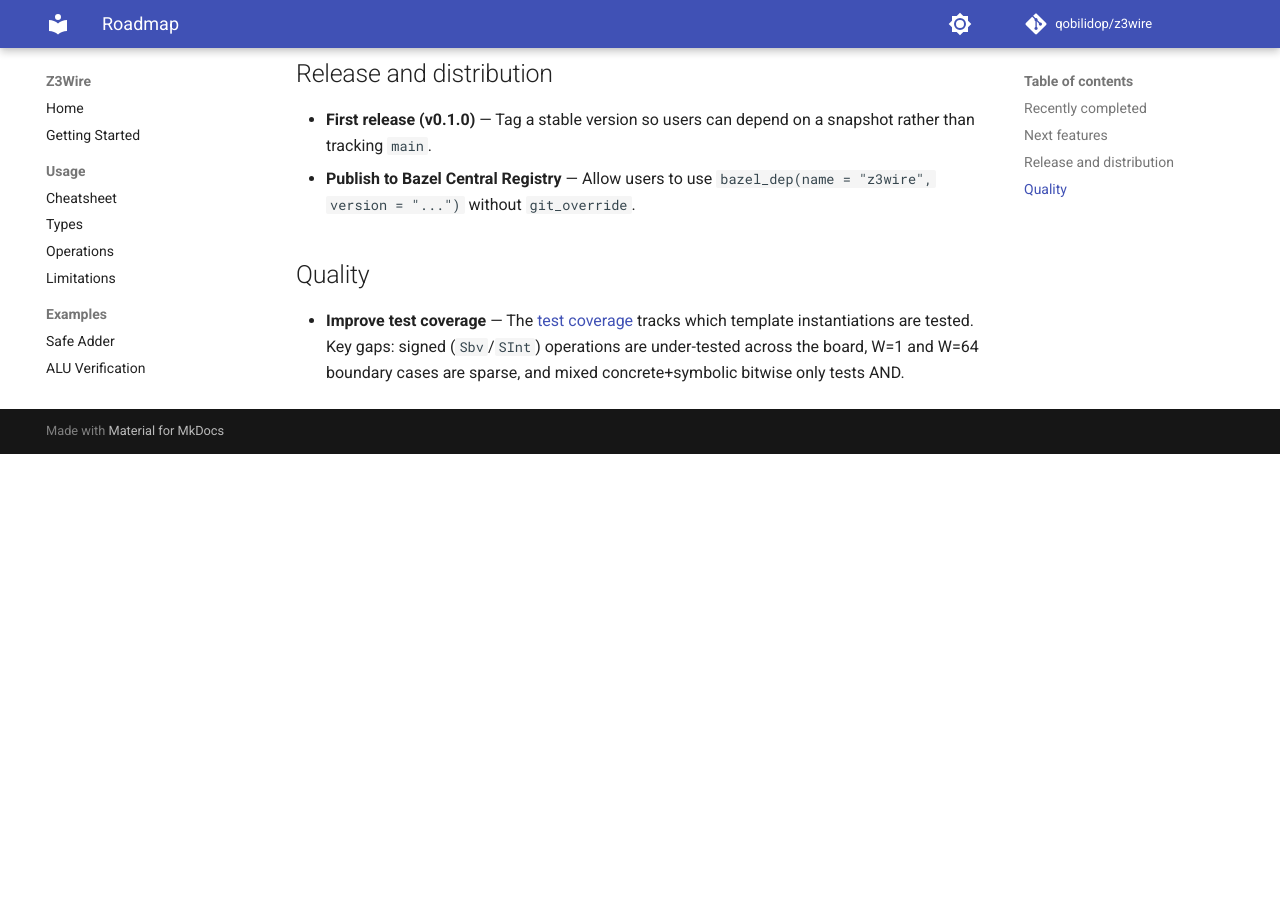
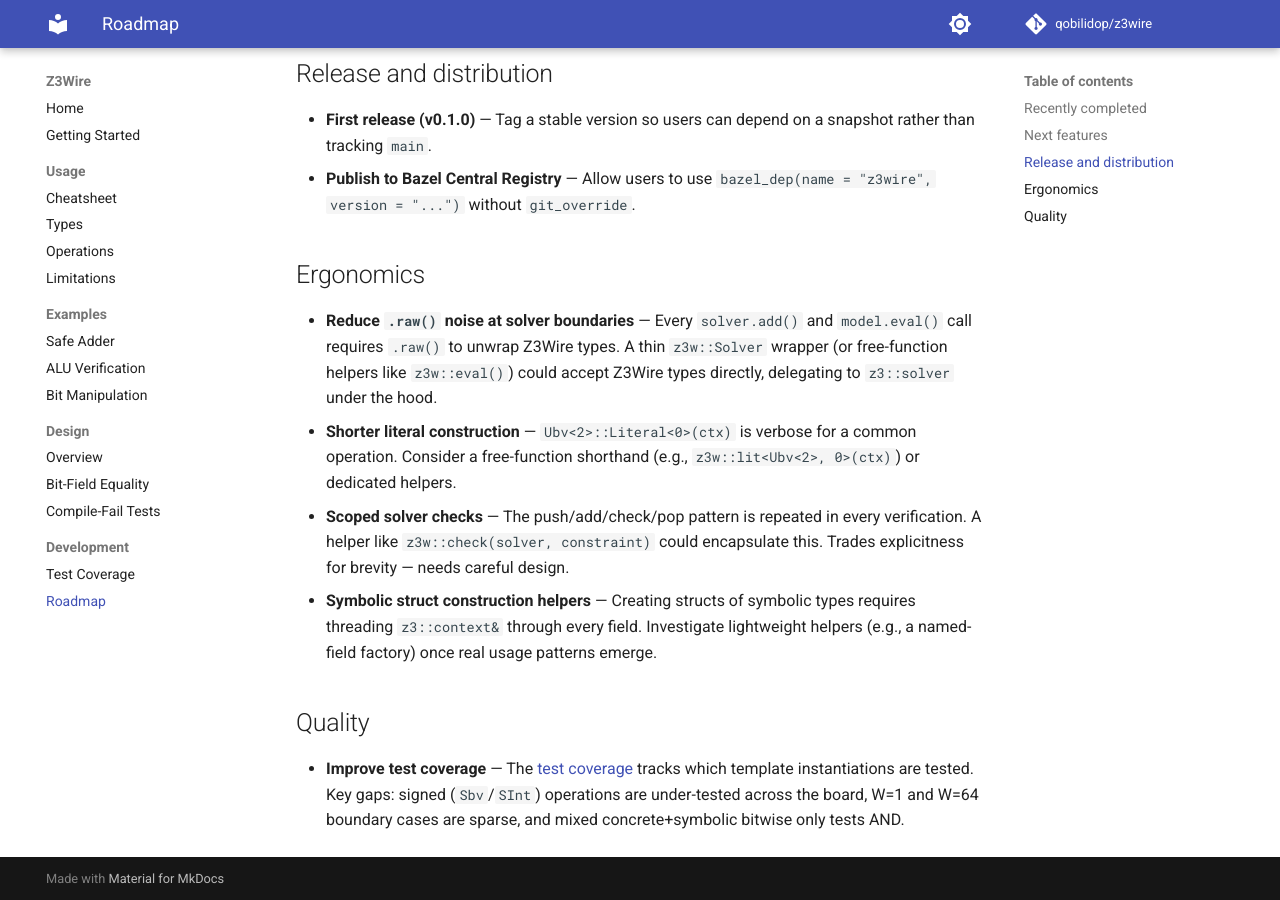
Before and after one commit to qobilidop/z3wire, an MkDocs documentation site: the page built from docs/dev/roadmap.md, in a window 1280 px wide and 900 px high, scrolled down 795 px. Built offline with MkDocs 1.6.1 and Material for MkDocs 9.7.7, drawn with Linux system fonts in a browser that asks for light colours; comment, search, counter and statistics services are not loaded; before the commit the page ends 1249 px from its top, so only the background shows below that.

Commit message:
Add ergonomics section to roadmap
Capture future API improvement ideas identified from reviewing current
usage patterns: reducing .raw() noise at solver boundaries, shorter
literal construction, scoped solver checks, and symbolic struct helpers.

Co-Authored-By: Claude Opus 4.6 <noreply@anthropic.com>

```diff
--- a/docs/dev/roadmap.md
+++ b/docs/dev/roadmap.md
@@ -33,6 +33,22 @@ Future directions for Z3Wire, roughly in priority order.
 - **Publish to Bazel Central Registry** — Allow users to use
     `bazel_dep(name = "z3wire", version = "...")` without `git_override`.
 
+## Ergonomics
+
+- **Reduce `.raw()` noise at solver boundaries** — Every `solver.add()` and
+    `model.eval()` call requires `.raw()` to unwrap Z3Wire types. A thin
+    `z3w::Solver` wrapper (or free-function helpers like `z3w::eval()`) could
+    accept Z3Wire types directly, delegating to `z3::solver` under the hood.
+- **Shorter literal construction** — `Ubv<2>::Literal<0>(ctx)` is verbose for
+    a common operation. Consider a free-function shorthand (e.g.,
+    `z3w::lit<Ubv<2>, 0>(ctx)`) or dedicated helpers.
+- **Scoped solver checks** — The push/add/check/pop pattern is repeated in
+    every verification. A helper like `z3w::check(solver, constraint)` could
+    encapsulate this. Trades explicitness for brevity — needs careful design.
+- **Symbolic struct construction helpers** — Creating structs of symbolic types
+    requires threading `z3::context&` through every field. Investigate lightweight
+    helpers (e.g., a named-field factory) once real usage patterns emerge.
+
 ## Quality
 
 - **Improve test coverage** — The [test coverage](test-coverage.md) tracks
```
